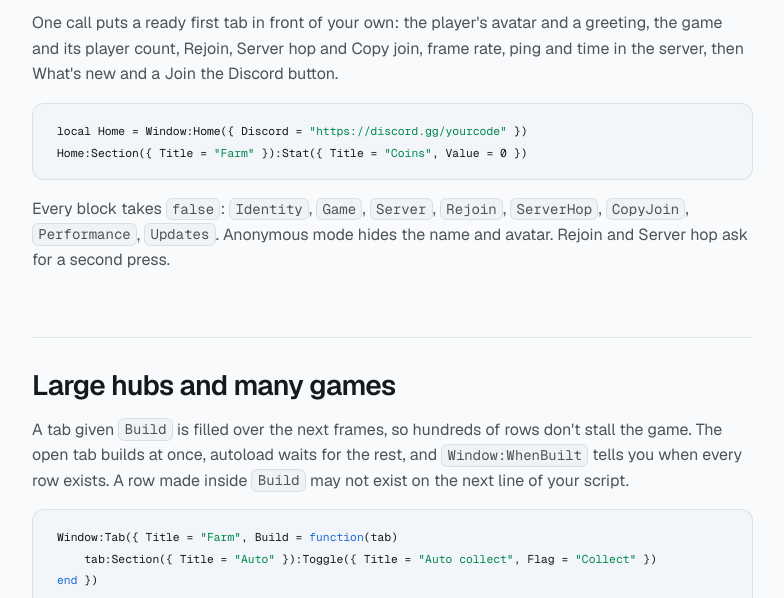
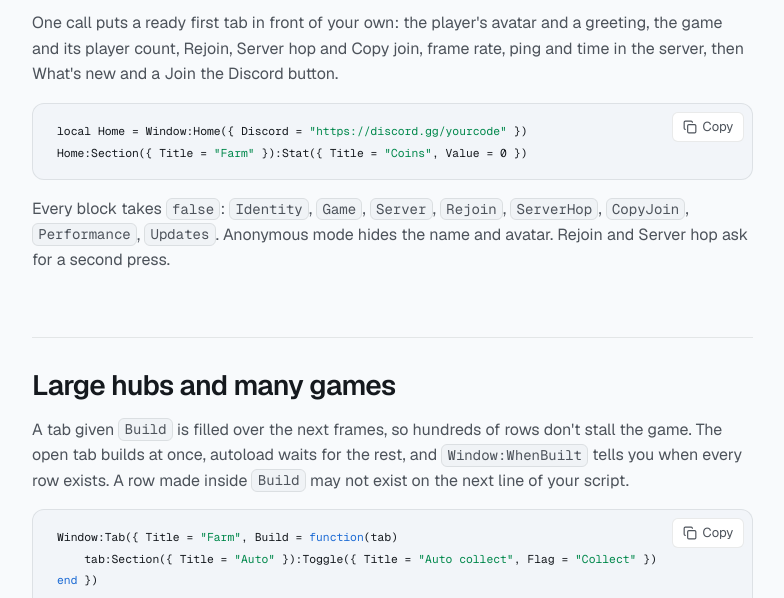
Before and after one commit to ScriptsForDays/Halcyon-Docs, a plain HTML site: page docs.html in a window 1280 px wide. Shown: the part 2773-3371 px from the top of the page, without its empty margins (302-1086 px from the left). Drawn offline with nearby package versions, Linux system fonts and the light colour scheme.

Commit message:
Give the new code blocks their Copy buttons

```diff
--- a/docs.html
+++ b/docs.html
@@ -160,6 +160,7 @@ Aim:Tab(<span class="tok-s">"NPCs"</span>):Toggle({ Title = <span class="tok-s">
 				<div class="code">
 					<pre><code>local Home = Window:Home({ Discord = <span class="tok-s">"https://discord.gg/yourcode"</span> })
 Home:Section({ Title = <span class="tok-s">"Farm"</span> }):Stat({ Title = <span class="tok-s">"Coins"</span>, Value = 0 })</code></pre>
+					<button class="copy" type="button"><svg class="icon-copy" aria-hidden="true"><use href="#i-copy"/></svg><svg class="icon-check" aria-hidden="true"><use href="#i-check"/></svg><span class="copy__label">Copy</span></button>
 				</div>
 				<p>Every block takes <code>false</code>: <code>Identity</code>, <code>Game</code>, <code>Server</code>, <code>Rejoin</code>, <code>ServerHop</code>, <code>CopyJoin</code>, <code>Performance</code>, <code>Updates</code>. Anonymous mode hides the name and avatar. Rejoin and Server hop ask for a second press.</p>
 			</section>
@@ -177,6 +178,7 @@ Window:LoadGame({
 	[3260590327] = <span class="tok-s">"https://raw.githubusercontent.com/you/hub/3f2a1c9/games/tower.luau"</span>,
 	Default = <span class="tok-k">function</span>(window) <span class="tok-k">end</span>,
 })</code></pre>
+					<button class="copy" type="button"><svg class="icon-copy" aria-hidden="true"><use href="#i-copy"/></svg><svg class="icon-check" aria-hidden="true"><use href="#i-check"/></svg><span class="copy__label">Copy</span></button>
 				</div>
 				<p><code>LoadGame</code> matches <code>PlaceId</code>, then <code>GameId</code>, then <code>Default</code>. A downloaded file must return a function that takes the window. It runs with everything your executor can do: Halcyon only fetches <code>https</code> addresses you write there, but it can't tell whether a file was tampered with, so point at a commit, not a branch.</p>
 			</section>
```
